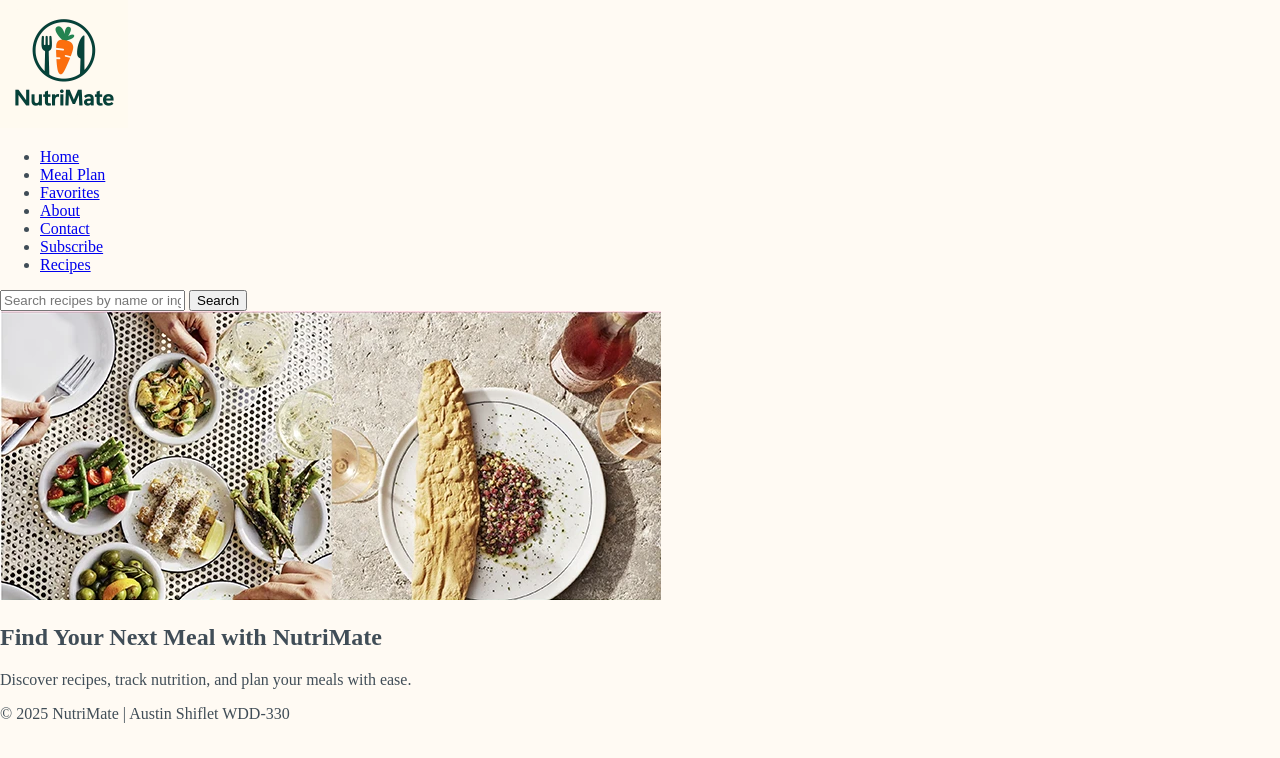
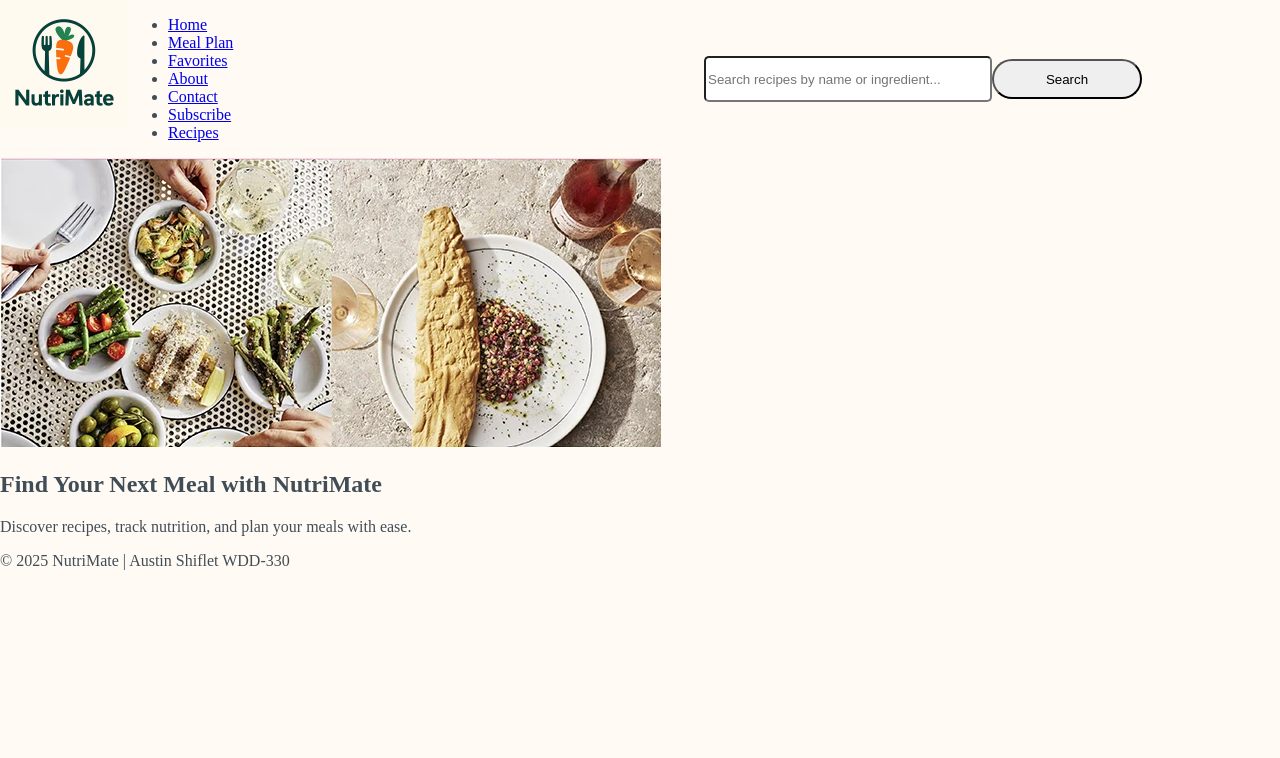
Before and after one commit to AustinShiflet14/wdd330, a plain HTML site: page final/index.html in a window 1280 px wide. Drawn offline with Linux system fonts and the light colour scheme; a web font is replaced by a local one.

Commit message:
added some styling, the majority of styling will take place next week

```diff
--- a/final/index.html
+++ b/final/index.html
@@ -13,8 +13,8 @@
 </head>
 <body>
     <header>
+        <img src="images/logo.webp" alt="NutriMate Logo" class="logo" width="128px" height="128px" />
         <nav>
-        <img src="images/logo.webp" alt="NutriMate Logo" class="logo" width="128px" height="128px" />
             <ul class="nav-links">
                 <li><a href="index.html">Home</a></li>
                 <li><a href="mealplan.html">Meal Plan</a></li>
--- a/final/styles/nutrimate.css
+++ b/final/styles/nutrimate.css
@@ -13,3 +13,19 @@ body {
     margin: 0;
     padding: 0;
 }
+
+header {
+    display: grid;
+    grid-template-columns: 128px 2fr 1fr 1fr;
+}
+
+#searchInput, #searchBtn {
+    height: 40px;
+    margin: auto 0;
+    border-radius: 5px;
+}
+
+#searchBtn {
+    width: 150px;
+    border-radius: 50px;
+}
```
Lines whose indentation alone changed are shown as unchanged.
